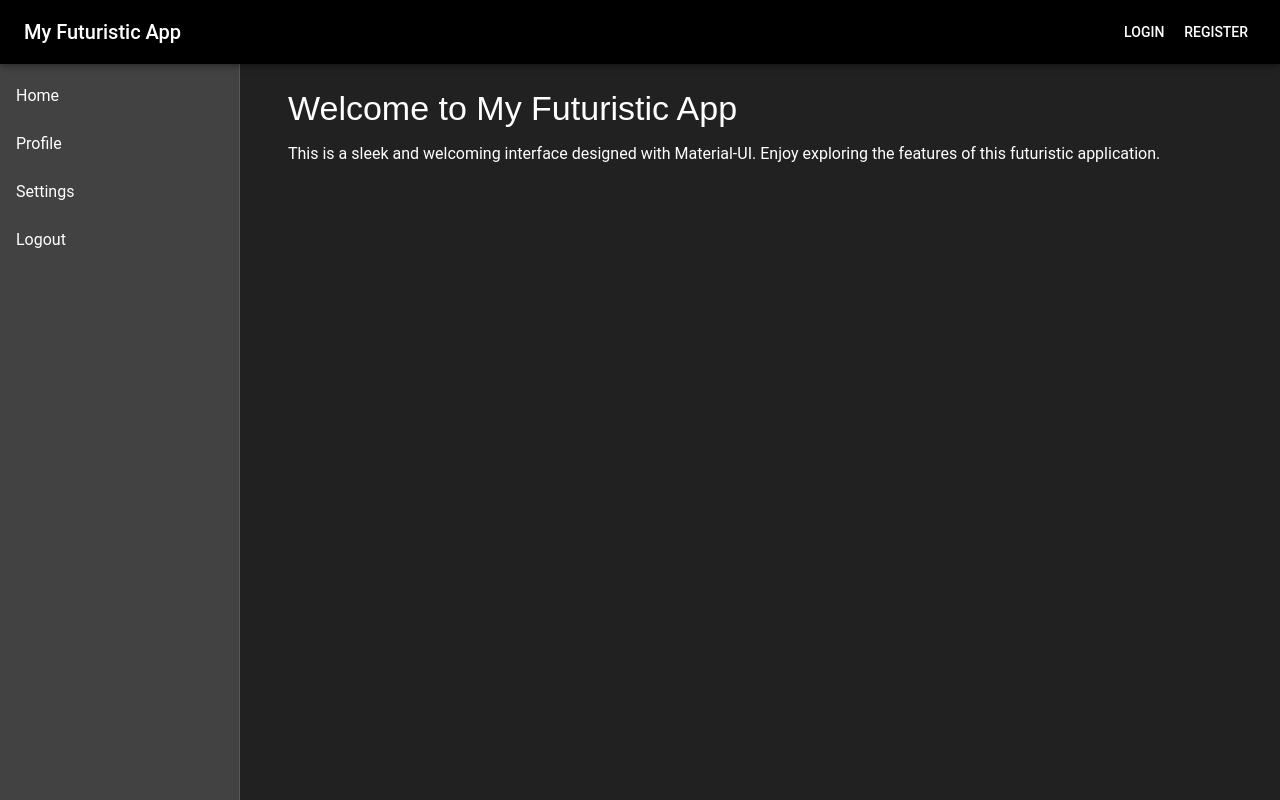
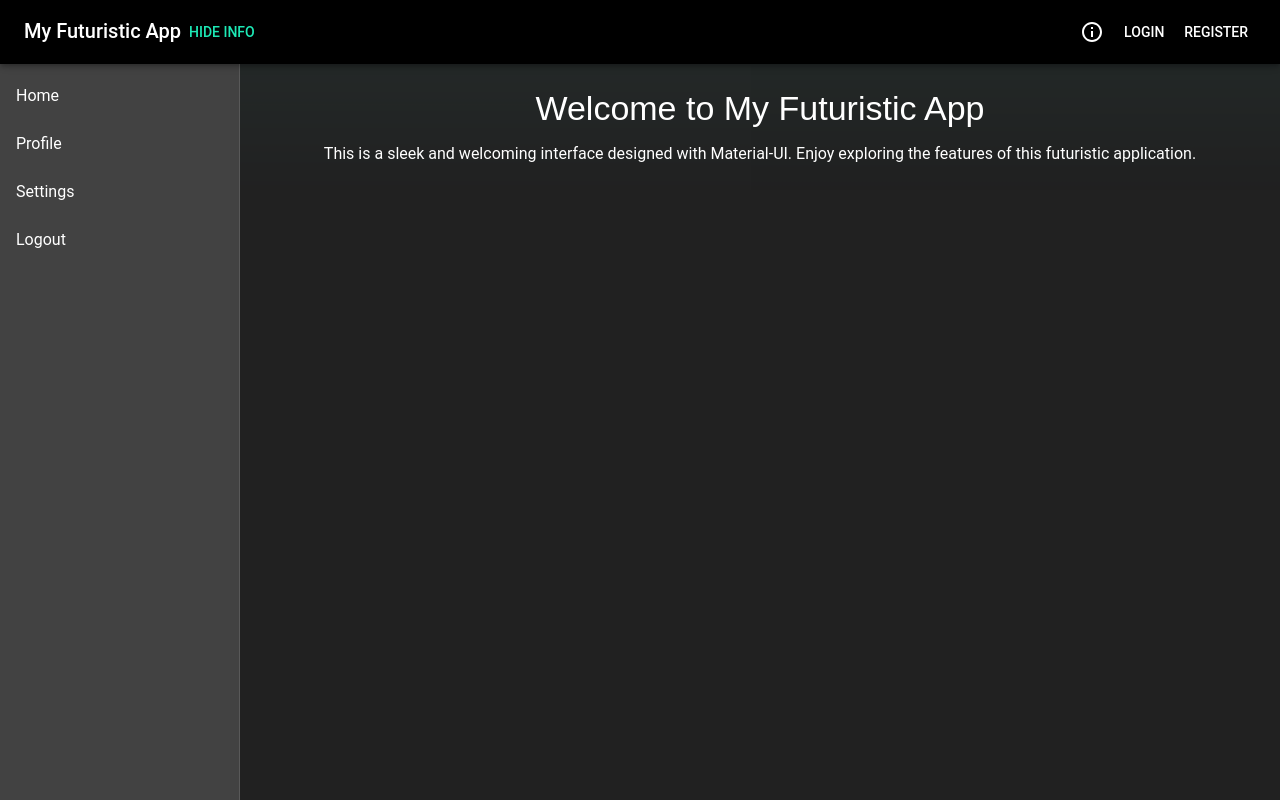
Before and after one commit to zachradf/portfolio-front-end, a React (Create React App) app: page / in a window 1280 px wide. Built offline with nearby package versions, Linux system fonts and the light colour scheme.

Commit message:
added glow css and infoIcon/hideInfoIcon

```diff
--- a/package.json
+++ b/package.json
@@ -21,6 +21,7 @@
     "axios": "^1.7.1",
     "crypto": "^1.0.1",
     "crypto-browserify": "^3.12.0",
+    "ethers": "^6.12.1",
     "react": "^18.3.1",
     "react-dom": "^18.3.1",
     "react-redux": "^9.1.2",
--- a/src/App.css
+++ b/src/App.css
@@ -36,3 +36,29 @@
     transform: rotate(360deg);
   }
 }
+
+.App-glow {
+  position: relative;
+}
+
+.App-glow:before {
+  content: '';
+  position: absolute;
+  bottom: 0;
+  left: 0;
+  width: 100%;
+  height: 20vh;
+  background: linear-gradient(to top, rgba(40, 44, 52, 0.8), #6effe8);
+  z-index: -1;
+  pointer-events: none;
+  animation: glow-animation 3s ease-in-out infinite alternate;
+}
+
+@keyframes glow-animation {
+  from {
+    opacity: 0;
+  }
+  to {
+    opacity: 0.65;
+  }
+}
--- a/src/app/store.ts
+++ b/src/app/store.ts
@@ -2,11 +2,13 @@
 import { configureStore, ThunkAction, Action } from '@reduxjs/toolkit';
 import authReducer from '../features/auth/authSlice';
 import userReducer from '../features/auth/userSlice';
+import infoIconReducer from '../features/infoIcon/infoIconSlice';
 
 export const store = configureStore({
   reducer: {
     auth: authReducer,
     user: userReducer,
+    infoIcon: infoIconReducer,
   },
 });
 
--- a/src/components/AppToolbar.tsx
+++ b/src/components/AppToolbar.tsx
@@ -1,8 +1,10 @@
 import { Toolbar, Typography, Button } from '@mui/material';
 import { useNavigate } from 'react-router-dom';
+import { useSelector } from 'react-redux';
 
 import { RootState } from '../app/store';
-import { useSelector } from 'react-redux';
+import HideInfoButton from './HideInfoButton';
+import InfoIcon from './InfoIcon';
 const AppToolbar = ({
   onLoginClick = () => {},
   onRegisterClick = () => {},
@@ -40,7 +42,9 @@ const AppToolbar = ({
     <Toolbar sx={{ backgroundColor: '#000000' }}>
       <Typography variant="h6" noWrap component="div" sx={{ flexGrow: 1 }}>
         My Futuristic App
+        <HideInfoButton />
       </Typography>
+      <InfoIcon text="This is a sample info icon" />
       {!isAuthenticated ? (
         <>
           <Button onClick={handleLoginClick} color="inherit">
--- /dev/null
+++ b/src/components/HideInfoButton.tsx
@@ -0,0 +1,32 @@
+// // src/components/HideInfoButton.tsx
+// import React from 'react';
+// import { useDispatch } from 'react-redux';
+// import { Button } from '@mui/material';
+// import { toggleHidden } from '../features/infoIcon/infoIconSlice';
+// import { AppDispatch } from '../app/store';
+
+// const HideInfoButton: React.FC = () => {
+//   const dispatch = useDispatch<AppDispatch>();
+
+//   return <Button onClick={() => dispatch(toggleHidden())}>Hide Info</Button>;
+// };
+
+// export default HideInfoButton;
+import React from 'react';
+import { useDispatch, useSelector } from 'react-redux';
+import { Button } from '@mui/material';
+import { toggleHidden } from '../features/infoIcon/infoIconSlice';
+import { AppDispatch, RootState } from '../app/store';
+
+const HideInfoButton: React.FC = () => {
+  const dispatch = useDispatch<AppDispatch>();
+  const hidden = useSelector((state: RootState) => state.infoIcon.hidden);
+
+  return (
+    <Button onClick={() => dispatch(toggleHidden())}>
+      {hidden ? 'Show Info' : 'Hide Info'}
+    </Button>
+  );
+};
+
+export default HideInfoButton;
--- a/src/components/Home.tsx
+++ b/src/components/Home.tsx
@@ -6,6 +6,7 @@ import {
   Container,
   Typography,
   AppBar,
+  Grid,
   Toolbar,
   Button,
   Drawer,
@@ -37,6 +38,7 @@ const Home: React.FC = () => {
   };
 
   return (
+    <>
       <Box sx={{ display: 'flex' }}>
         <AppBar
           position="fixed"
@@ -70,7 +72,11 @@ const Home: React.FC = () => {
             </List>
           </Box>
         </Drawer>
-      <Box component="main" sx={{ flexGrow: 1, bgcolor: 'background.', p: 3 }}>
+        <Box
+          component="main"
+          sx={{ flexGrow: 1, bgcolor: 'background.', p: 3 }}
+          className="App App-glow"
+        >
           <Toolbar />
           <Container>
             <Typography variant="h4" gutterBottom>
@@ -83,6 +89,20 @@ const Home: React.FC = () => {
           </Container>
         </Box>
       </Box>
+      {/* <Container>
+        <Grid container spacing={3}>
+          <Grid item xs={12}>
+            <Typography variant="h4" gutterBottom>
+              Welcome to My Futuristic App
+            </Typography>
+            <Typography variant="body1">
+              This is a sleek and welcoming interface designed with Material-UI.
+              Enjoy exploring the features of this futuristic application.
+            </Typography>
+          </Grid>
+        </Grid>
+      </Container> */}
+    </>
   );
 };
 
--- /dev/null
+++ b/src/components/InfoIcon.tsx
@@ -0,0 +1,39 @@
+import React from 'react';
+import { Tooltip, IconButton, Typography, Box } from '@mui/material';
+import InfoOutlinedIcon from '@mui/icons-material/InfoOutlined';
+import { useSelector } from 'react-redux';
+import { RootState } from '../app/store';
+
+interface InfoIconProps {
+  text: string;
+  code?: string;
+}
+
+const InfoIcon: React.FC<InfoIconProps> = ({ text, code }) => {
+  const hidden = useSelector((state: RootState) => state.infoIcon.hidden);
+  if (hidden) return null;
+
+  return (
+    <Tooltip
+      title={
+        <Box>
+          <Typography variant="body2">{text}</Typography>
+          {code && (
+            <Box mt={2}>
+              <Typography variant="body2" component="pre">
+                {code}
+              </Typography>
+            </Box>
+          )}
+        </Box>
+      }
+      arrow
+    >
+      <IconButton>
+        <InfoOutlinedIcon />
+      </IconButton>
+    </Tooltip>
+  );
+};
+
+export default InfoIcon;
--- /dev/null
+++ b/src/features/infoIcon/infoIconSlice.ts
@@ -0,0 +1,24 @@
+// src/features/infoIcon/infoIconSlice.ts
+import { createSlice } from '@reduxjs/toolkit';
+
+interface InfoIconState {
+  hidden: boolean;
+}
+
+const initialState: InfoIconState = {
+  hidden: false,
+};
+
+const infoIconSlice = createSlice({
+  name: 'infoIcon',
+  initialState,
+  reducers: {
+    toggleHidden: (state) => {
+      state.hidden = !state.hidden;
+    },
+  },
+});
+
+export const { toggleHidden } = infoIconSlice.actions;
+
+export default infoIconSlice.reducer;
```
Also changed, not shown: src/features/utils/walletUtils.js (added, +19 -0 lines), src/routes/App.tsx (+50 -1 lines), 1 other file (tests, documents, lock files or other folders). Lines whose indentation alone changed are shown as unchanged.
